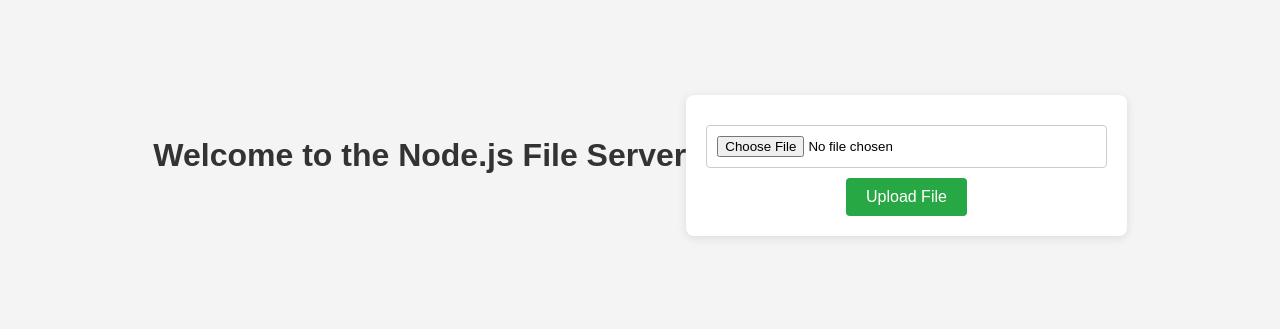
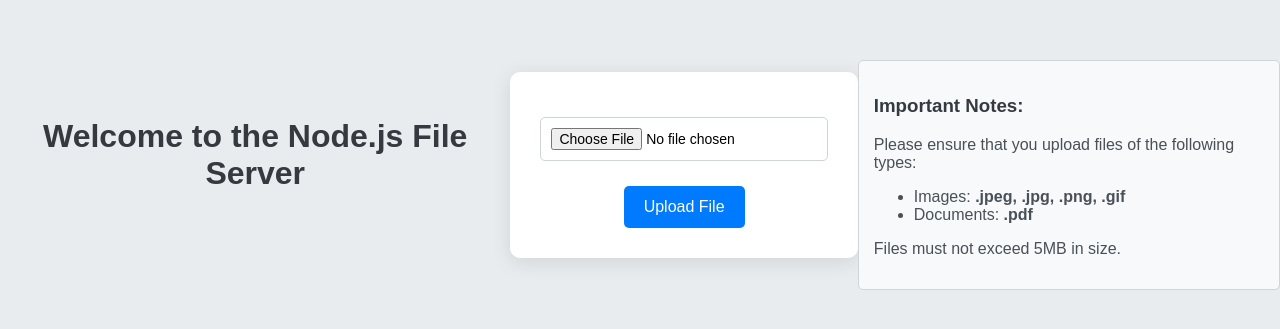
Before and after one commit to irah00009/file-serving-node, a website: page public/index.html in a window 1280 px wide. Shown: the part 235-564 px from the top of the page. Drawn offline with Linux system fonts and the light colour scheme.

Commit message:
Updated file server features

```diff
--- a/public/index.html
+++ b/public/index.html
@@ -12,5 +12,14 @@
         <input type="file" name="file" accept=".jpeg, .jpg, .png, .gif, .pdf" required>
         <button type="submit">Upload File</button>
     </form>
+    <div class="notes">
+        <h3>Important Notes:</h3>
+        <p>Please ensure that you upload files of the following types:</p>
+        <ul>
+            <li>Images: <strong>.jpeg, .jpg, .png, .gif</strong></li>
+            <li>Documents: <strong>.pdf</strong></li>
+        </ul>
+        <p>Files must not exceed 5MB in size.</p>
+    </div>
 </body>
 </html>
--- a/public/style.css
+++ b/public/style.css
@@ -6,8 +6,8 @@
 
 /* Set a background color and font for the body */
 body {
-    background-color: #f4f4f4; /* Light gray background */
-    font-family: Arial, sans-serif; /* Clean font */
+    background-color: #e9ecef; /* Light gray background */
+    font-family: 'Arial', sans-serif; /* Clean font */
     display: flex;
     justify-content: center;
     align-items: center;
@@ -16,42 +16,72 @@
 
 /* Style the main heading */
 h1 {
-    color: #333; /* Dark gray color */
+    color: #343a40; /* Dark gray color */
     margin-bottom: 20px; /* Space below the heading */
+    text-align: center; /* Center the heading */
 }
 
 /* Style the form */
 form {
     background: white; /* White background for the form */
-    padding: 20px; /* Padding inside the form */
-    border-radius: 8px; /* Rounded corners */
-    box-shadow: 0 2px 10px rgba(0, 0, 0, 0.1); /* Subtle shadow */
+    padding: 30px; /* Increased padding inside the form */
+    border-radius: 10px; /* More rounded corners */
+    box-shadow: 0 4px 20px rgba(0, 0, 0, 0.1); /* Deeper shadow for depth */
     text-align: center; /* Center text in the form */
+    width: 300px; /* Fixed width for the form */
 }
 
 /* Style the file input */
 input[type="file"] {
-    margin: 10px 0; /* Space around the input */
+    margin: 15px 0; /* Space around the input */
     padding: 10px; /* Padding inside the input */
-    border: 1px solid #ccc; /* Light gray border */
-    border-radius: 4px; /* Rounded corners */
+    border: 1px solid #ced4da; /* Light gray border */
+    border-radius: 5px; /* Rounded corners */
     width: 100%; /* Full width */
     box-sizing: border-box; /* Include padding in width */
+    font-size: 14px; /* Font size for the input */
 }
 
 /* Style the submit button */
 button {
-    background-color: #28a745; /* Green background */
+    background-color: #007bff; /* Blue background */
     color: white; /* White text */
     border: none; /* No border */
-    padding: 10px 20px; /* Padding inside the button */
-    border-radius: 4px; /* Rounded corners */
+    padding: 12px 20px; /* Padding inside the button */
+    border-radius: 5px; /* Rounded corners */
     cursor: pointer; /* Pointer cursor on hover */
     font-size: 16px; /* Larger text */
-    transition: background-color 0.3s; /* Smooth transition */
+    transition: background-color 0.3s, transform 0.2s; /* Smooth transition */
+    margin-top: 10px; /* Space above the button */
 }
 
 /* Change button color on hover */
 button:hover {
-    background-color: #218838; /* Darker green on hover */
+    background-color: #0056b3; /* Darker blue on hover */
+    transform: translateY(-2px); /* Slight lift effect */
 }
+
+/* Add a responsive design */
+@media (max-width: 400px) {
+    form {
+        width: 90%; /* Full width on small screens */
+    }
+}
+
+/* Style for the notes section */
+.notes {
+    margin-top: 20px; /* Space above the notes */
+    background-color: #f8f9fa; /* Light background for notes */
+    border: 1px solid #ced4da; /* Light gray border */
+    border-radius: 5px; /* Rounded corners */
+    padding: 15px; /* Padding inside the notes */
+    text-align: left; /* Align text to the left */
+}
+
+.notes h3 {
+    color: #343a40; /* Dark gray color for the heading */
+}
+
+.notes p, .notes ul {
+    color: #495057; /* Darker gray for text */
+}
```
